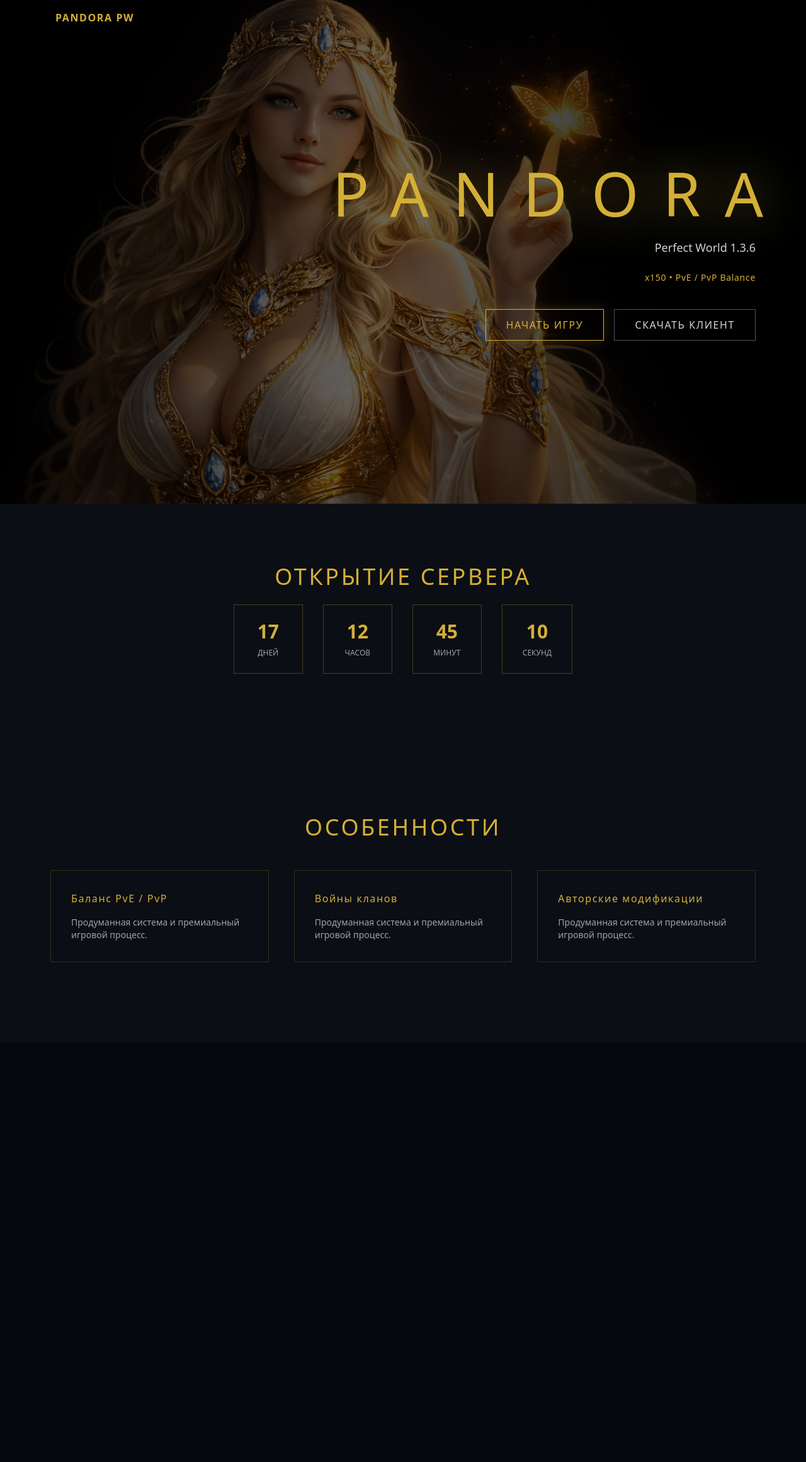
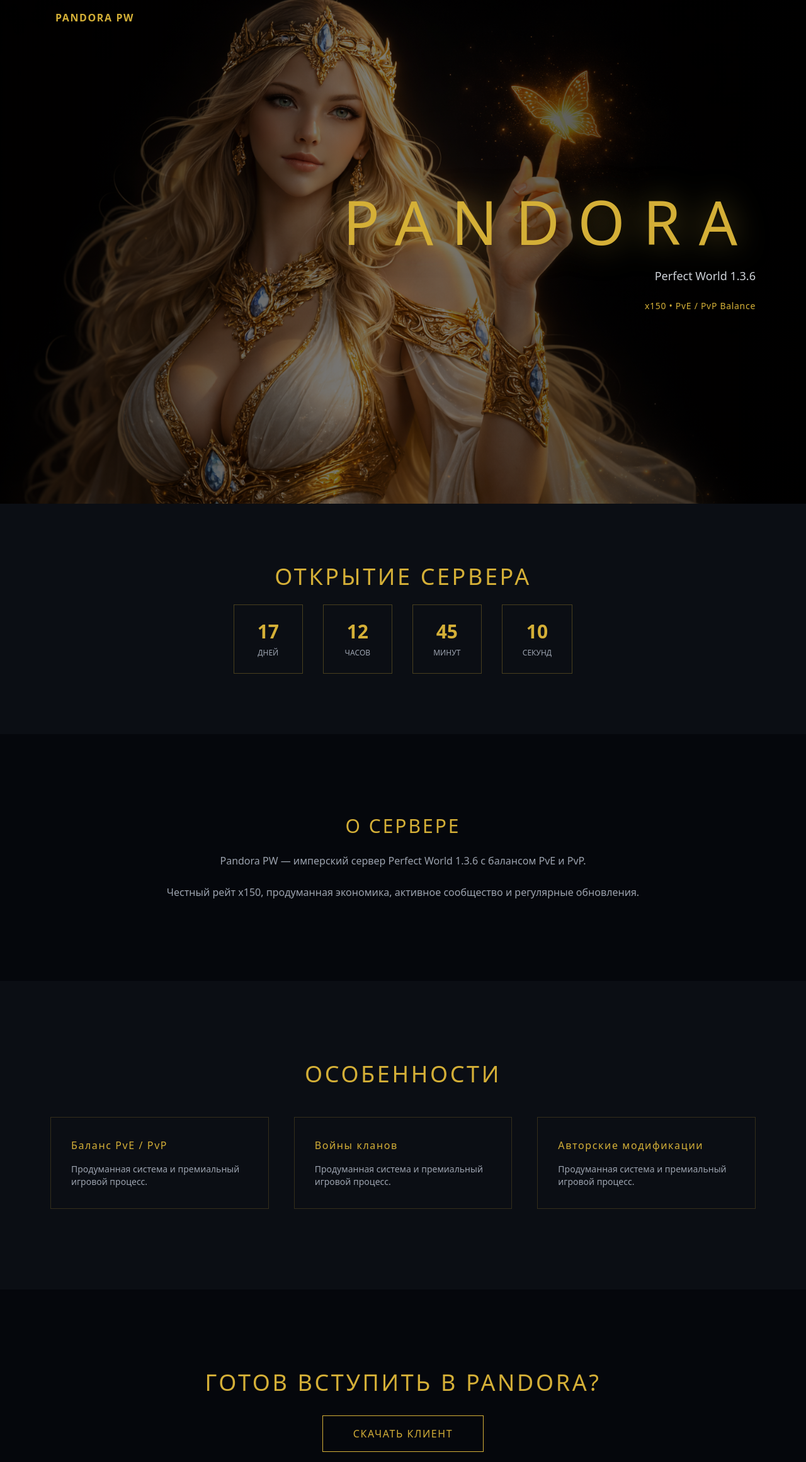
Before and after one commit to notalive23-maker/pandora-pw, a Next.js app: page / in a window 1280 px wide. Shown: the top 2322 px of the page at 63% size. Before the commit the page ends 1656 px from the top, so only its background shows below. Built offline with nearby package versions, Linux system fonts and the light colour scheme.

Commit message:
final full page with particles

```diff
--- a/app/page.tsx
+++ b/app/page.tsx
@@ -40,7 +40,7 @@
       setScrolled(window.scrollY > 50);
     };
 
-    // ================= ANIMATION OBSERVER =================
+    // ================= OBSERVER =================
     const observer = new IntersectionObserver(
       (entries) => {
         entries.forEach((entry) => {
@@ -51,7 +51,9 @@
           el.classList.remove("opacity-0", "translate-y-10");
 
           if (el.id === "features") {
-            const cards = el.querySelectorAll<HTMLElement>(".feature-card");
+            const cards =
+              el.querySelectorAll<HTMLElement>(".feature-card");
+
             cards.forEach((card, index) => {
               setTimeout(() => {
                 card.classList.add("opacity-100", "translate-y-0");
@@ -64,7 +66,9 @@
       { threshold: 0.2 }
     );
 
-    sectionsRef.current.forEach((section) => observer.observe(section));
+    sectionsRef.current.forEach((section) => {
+      observer.observe(section);
+    });
 
     // ================= COUNTDOWN =================
     const targetDate = new Date("2026-03-06T00:00:00").getTime();
@@ -87,23 +91,31 @@
     }, 1000);
 
     // ================= GOLD PARTICLES =================
-    const canvas = document.getElementById("particles") as HTMLCanvasElement | null;
+    const canvas = document.getElementById(
+      "particles"
+    ) as HTMLCanvasElement | null;
 
     if (canvas) {
       const ctx = canvas.getContext("2d");
-      if (ctx) {
+      if (!ctx) return;
+
+      const resizeCanvas = () => {
         canvas.width = window.innerWidth;
         canvas.height = window.innerHeight;
+      };
+
+      resizeCanvas();
+      window.addEventListener("resize", resizeCanvas);
 
       const particles: Particle[] = [];
 
-        for (let i = 0; i < 90; i++) {
+      for (let i = 0; i < 100; i++) {
         particles.push({
           x: Math.random() * canvas.width,
           y: Math.random() * canvas.height,
-            radius: Math.random() * 2,
-            speedY: Math.random() * 0.5 + 0.2,
-            opacity: Math.random() * 0.4 + 0.1,
+          radius: Math.random() * 2 + 0.5,
+          speedY: Math.random() * 0.6 + 0.2,
+          opacity: Math.random() * 0.5 + 0.2,
         });
       }
 
@@ -122,7 +134,7 @@
           ctx.arc(p.x, p.y, p.radius, 0, Math.PI * 2);
           ctx.fillStyle = `rgba(212,175,55,${p.opacity})`;
           ctx.shadowColor = "#D4AF37";
-            ctx.shadowBlur = 8;
+          ctx.shadowBlur = 10;
           ctx.fill();
         });
 
@@ -130,7 +142,6 @@
       };
 
       animate();
-      }
     }
 
     window.addEventListener("mousemove", handleMouseMove);
@@ -146,7 +157,11 @@
 
   return (
     <main className="relative bg-[#05070c] text-white overflow-hidden">
-      <canvas id="particles" className="fixed inset-0 z-0 pointer-events-none" />
+
+      <canvas
+        id="particles"
+        className="fixed inset-0 z-0 pointer-events-none"
+      />
 
       {/* NAVBAR */}
       <nav
@@ -164,38 +179,29 @@
       </nav>
 
       {/* HERO */}
-      <section className="relative min-h-screen flex items-center justify-center md:justify-end px-6 md:px-20 overflow-hidden">
+      <section className="relative min-h-screen flex items-center justify-center md:justify-end overflow-hidden px-6 md:px-20">
+
         <img
           src="/images/goddess-hero.png"
           alt="Pandora Goddess"
           style={{ transform: `translate(${offset.x}px, ${offset.y}px)` }}
-          className="absolute inset-0 w-full h-full object-cover object-center md:object-left scale-110 md:scale-100"
+          className="absolute inset-0 w-full h-full object-cover object-center md:object-left transition-transform duration-200"
         />
 
-        <div className="absolute inset-0 bg-gradient-to-b md:bg-gradient-to-r from-black/80 via-black/60 to-black/90" />
+        <div className="absolute inset-0 bg-gradient-to-b md:bg-gradient-to-r from-black/70 via-black/50 to-black/80" />
 
-        <div className="relative z-20 w-full max-w-2xl text-center md:text-right space-y-6">
-          <h1 className="text-4xl sm:text-6xl md:text-8xl tracking-[0.25em] md:tracking-[0.4em] text-[#D4AF37] drop-shadow-[0_0_35px_rgba(212,175,55,0.6)]">
+        <div className="relative z-20 max-w-2xl text-center md:text-right space-y-6">
+          <h1 className="text-5xl sm:text-6xl md:text-8xl tracking-[0.3em] text-[#D4AF37] drop-shadow-[0_0_25px_rgba(212,175,55,0.5)]">
             PANDORA
           </h1>
 
-          <p className="text-gray-300 text-base md:text-lg">
+          <p className="text-gray-300 text-lg">
             Perfect World 1.3.6
           </p>
 
           <p className="text-[#D4AF37] text-sm tracking-wider">
             x150 • PvE / PvP Balance
           </p>
-
-          <div className="flex flex-col sm:flex-row justify-center md:justify-end gap-4 pt-4">
-            <button className="px-8 py-3 border border-[#D4AF37] text-[#D4AF37] tracking-widest hover:bg-[#D4AF37] hover:text-black transition-all duration-300 shadow-[0_0_20px_rgba(212,175,55,0.2)] hover:shadow-[0_0_35px_rgba(212,175,55,0.6)]">
-              НАЧАТЬ ИГРУ
-            </button>
-
-            <button className="px-8 py-3 border border-gray-600 text-gray-300 tracking-widest hover:border-[#D4AF37] hover:text-[#D4AF37] transition-all duration-300">
-              СКАЧАТЬ КЛИЕНТ
-            </button>
-          </div>
         </div>
       </section>
 
@@ -208,7 +214,7 @@
           ОТКРЫТИЕ СЕРВЕРА
         </h2>
 
-        <div className="flex justify-center gap-4 md:gap-8 flex-wrap">
+        <div className="flex justify-center gap-8 flex-wrap">
           {[
             { label: "ДНЕЙ", value: timeLeft.days },
             { label: "ЧАСОВ", value: timeLeft.hours },
@@ -217,7 +223,7 @@
           ].map((item, i) => (
             <div
               key={i}
-              className="border border-[#D4AF37]/30 px-5 py-4 md:px-8 md:py-6 min-w-[85px] md:min-w-[110px]"
+              className="border border-[#D4AF37]/30 px-8 py-6 min-w-[110px]"
             >
               <div className="text-3xl text-[#D4AF37] font-semibold">
                 {item.value}
@@ -227,6 +233,29 @@
               </div>
             </div>
           ))}
+        </div>
+      </section>
+
+      {/* ABOUT */}
+      <section
+        id="info-section"
+        ref={addSectionRef}
+        className="py-32 px-8 md:px-20 opacity-0 translate-y-10 transition-all duration-1000"
+      >
+        <div className="max-w-5xl mx-auto text-center space-y-6">
+          <h2 className="text-3xl tracking-widest text-[#D4AF37]">
+            О СЕРВЕРЕ
+          </h2>
+
+          <p className="text-gray-400 leading-relaxed">
+            Pandora PW — имперский сервер Perfect World 1.3.6
+            с балансом PvE и PvP.
+          </p>
+
+          <p className="text-gray-400 leading-relaxed">
+            Честный рейт x150, продуманная экономика,
+            активное сообщество и регулярные обновления.
+          </p>
         </div>
       </section>
 
@@ -260,6 +289,21 @@
           ))}
         </div>
       </section>
+
+      {/* DOWNLOAD */}
+      <section
+        ref={addSectionRef}
+        className="py-32 px-8 md:px-20 text-center opacity-0 translate-y-10 transition-all duration-1000"
+      >
+        <h2 className="text-4xl tracking-widest text-[#D4AF37] mb-8">
+          ГОТОВ ВСТУПИТЬ В PANDORA?
+        </h2>
+
+        <button className="px-12 py-4 border border-[#D4AF37] text-[#D4AF37] tracking-widest hover:bg-[#D4AF37] hover:text-black transition-all duration-300">
+          СКАЧАТЬ КЛИЕНТ
+        </button>
+      </section>
+
     </main>
   );
 }
```
Lines whose indentation alone changed are shown as unchanged.
